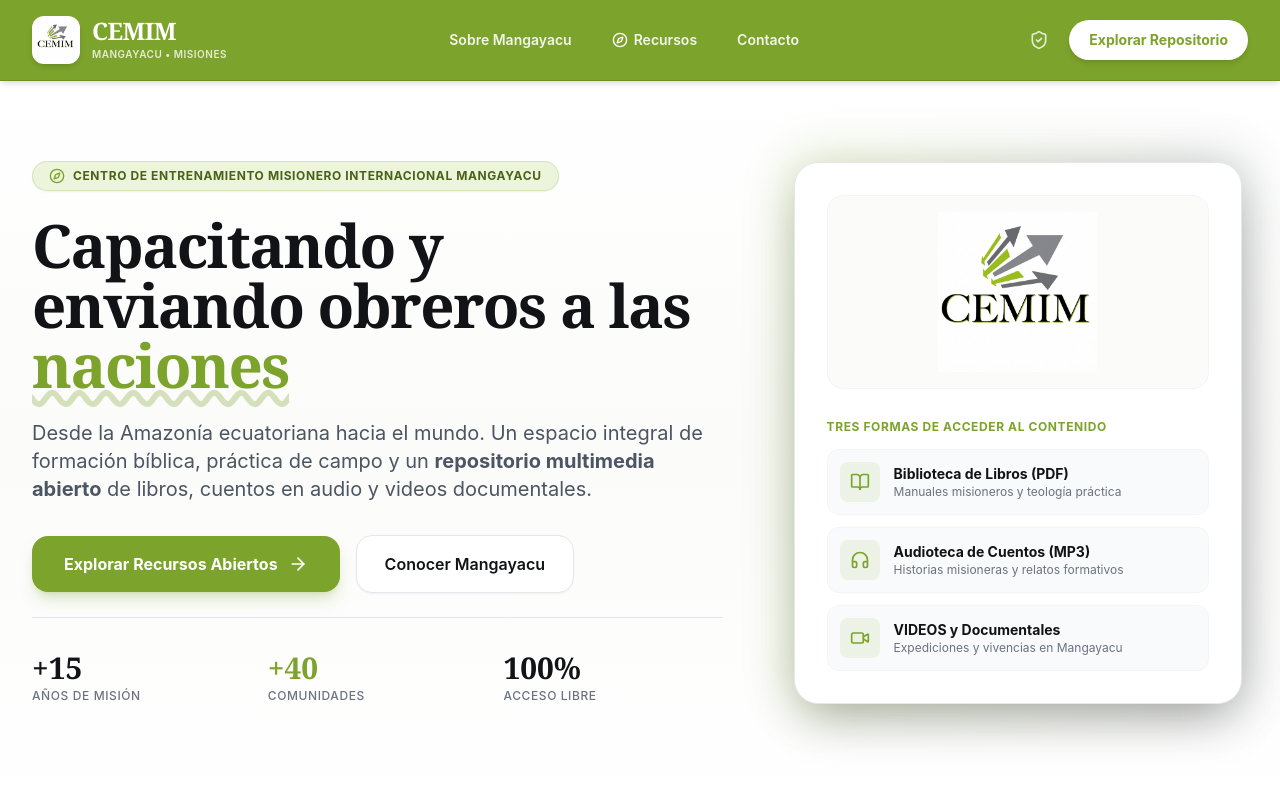
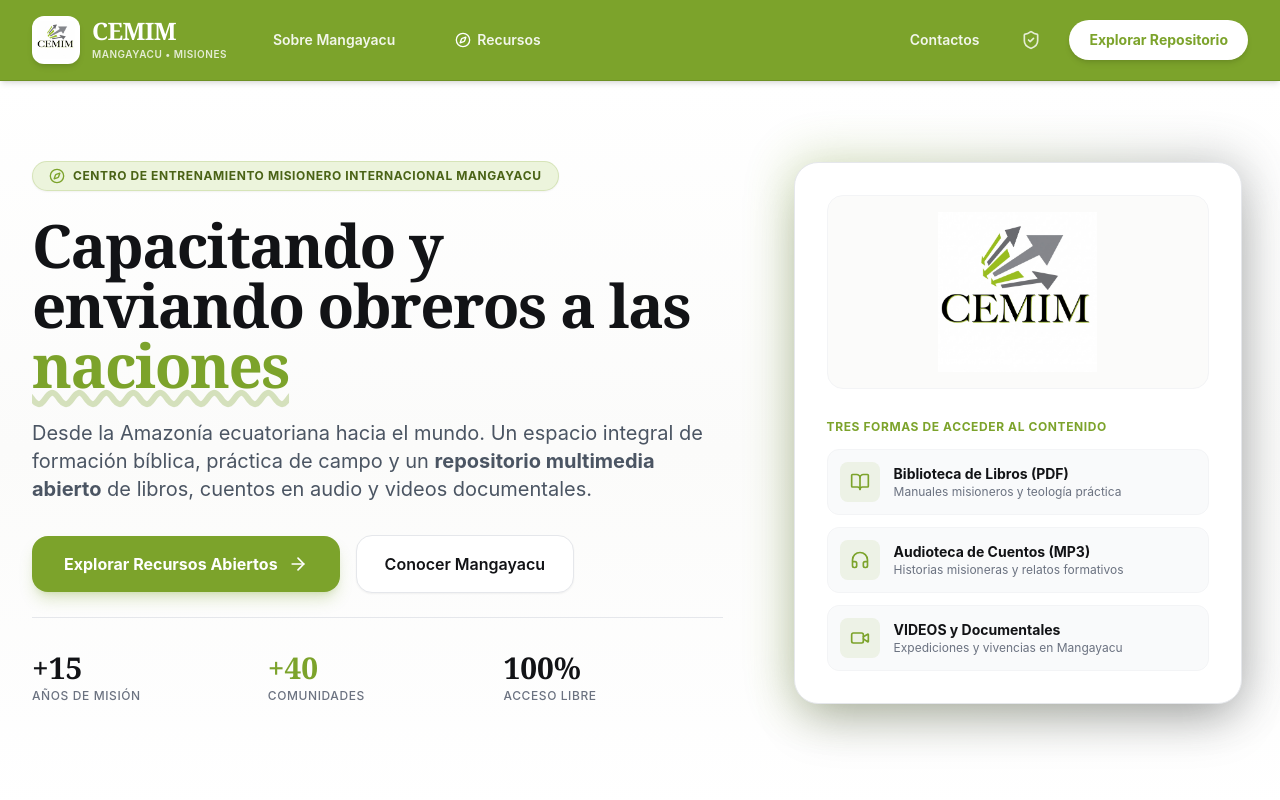
Before and after one commit to cristianfjaramillo-hue/landing-page-cemim, a Next.js app: page / in a window 1280 px wide. Shown: the top 800 px of the page. Built offline with nearby package versions, Linux system fonts and the light colour scheme; no server answers.

Commit message:
style: Rename Contacto to Contactos and align navigation items to the right

```diff
--- a/src/components/Navbar.jsx
+++ b/src/components/Navbar.jsx
@@ -13,7 +13,7 @@
         <div className="flex items-center justify-between h-20">
 
           {/* Logo & Brand Name */}
-          <Link href="/" className="flex items-center gap-3 group">
+          <Link href="/" className="flex items-center gap-3 group flex-shrink-0">
             <div className="h-12 w-12 rounded-xl bg-white border border-white/30 overflow-hidden flex items-center justify-center p-1 shadow-md group-hover:scale-105 transition-transform">
               <img
                 src="/logo.jpg"
@@ -32,7 +32,7 @@
           </Link>
 
           {/* Desktop Navigation Links */}
-          <nav className="hidden md:flex items-center gap-3">
+          <nav className="hidden md:flex items-center gap-6 lg:gap-8 ml-8">
             <a
               href="#acerca"
               className="text-sm font-semibold text-white/90 hover:text-white hover:bg-white/10 px-3.5 py-2 rounded-xl transition-all"
@@ -44,18 +44,18 @@
               className="text-sm font-semibold text-white/90 hover:text-white hover:bg-white/10 px-3.5 py-2 rounded-xl flex items-center gap-1.5 transition-all"
             >
               <Compass className="w-4 h-4 text-white" />
-              Recursos
+              <span>Recursos</span>
             </a>
+          </nav>
+
+          {/* Right Section: Contactos + Admin Link + CTA */}
+          <div className="hidden md:flex items-center gap-4 lg:gap-5 ml-auto">
             <a
               href="#contacto"
               className="text-sm font-semibold text-white/90 hover:text-white hover:bg-white/10 px-3.5 py-2 rounded-xl transition-all"
             >
-              Contacto
+              Contactos
             </a>
-          </nav>
-
-          {/* CTA & Admin Link */}
-          <div className="hidden md:flex items-center gap-3">
             <Link
               href="/admin"
               className="p-2 text-white/80 hover:text-white hover:bg-white/10 rounded-xl transition-colors"
@@ -114,7 +114,7 @@
             onClick={() => setIsOpen(false)}
             className="block px-3 py-2.5 rounded-xl text-base font-semibold text-white hover:bg-white/15 transition-colors"
           >
-            Contacto e Inscripciones
+            Contactos
           </a>
           <div className="pt-2">
             <a
```
